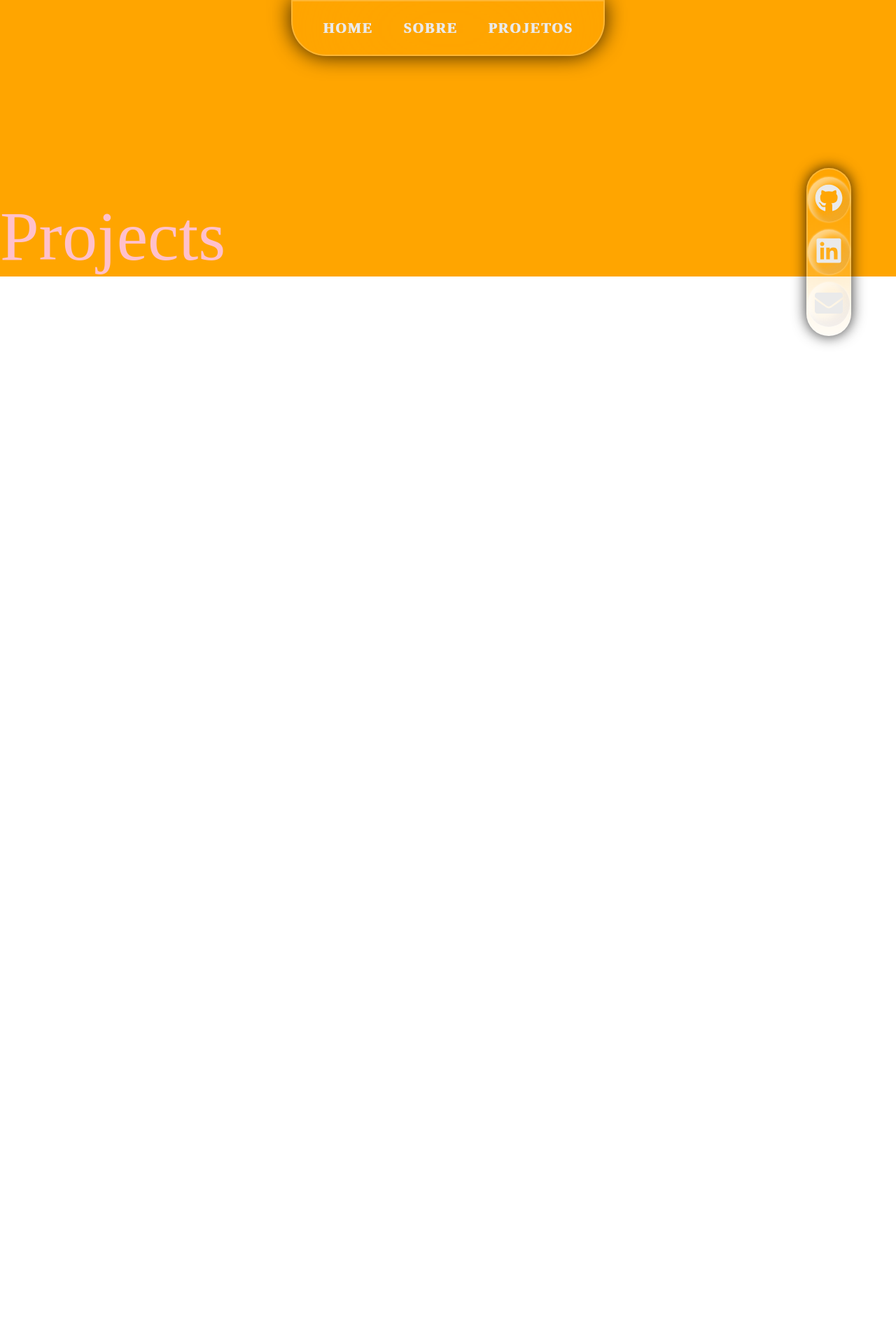
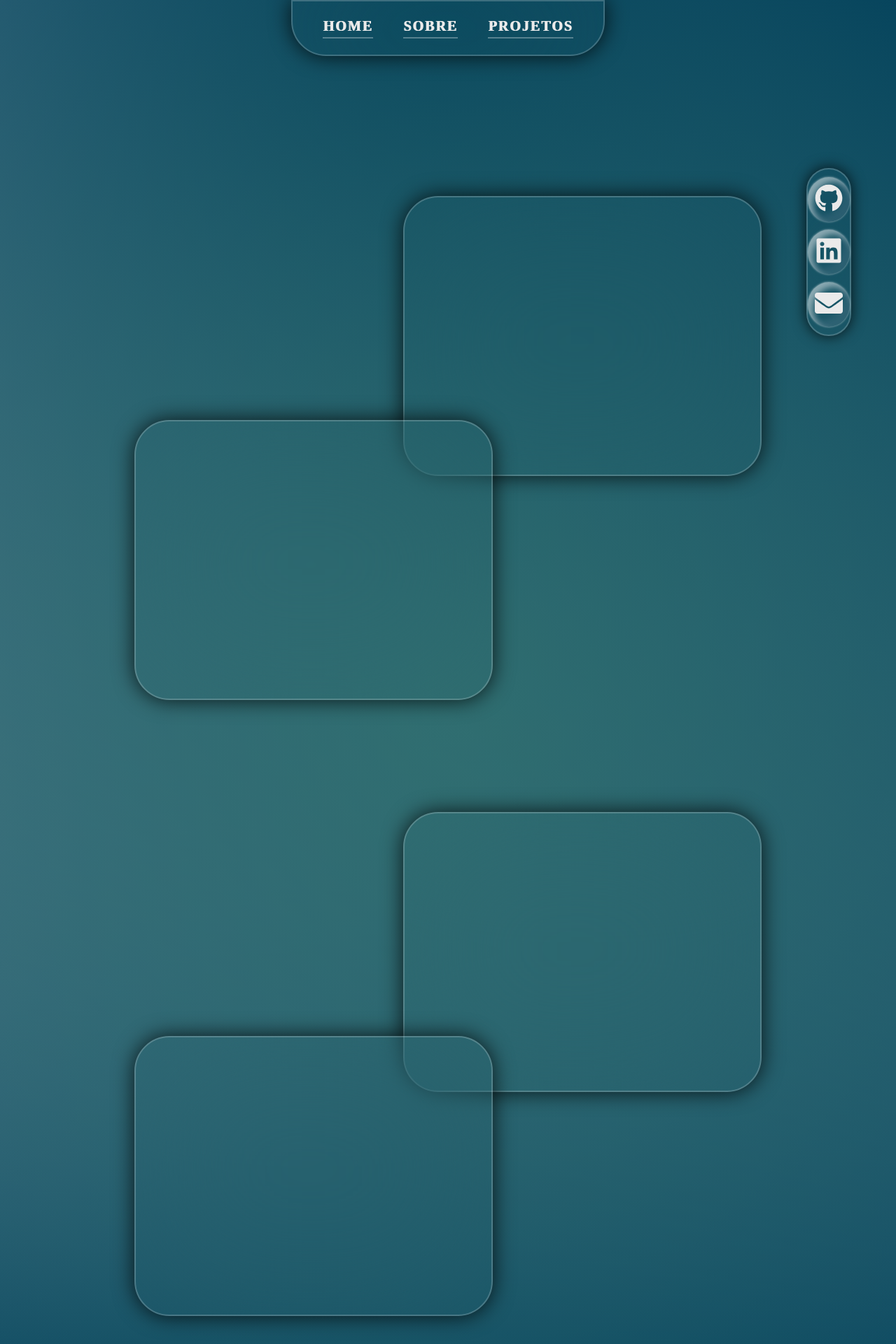
Before and after one commit to brenolg/brenolg.github.io, a React (Create React App) app: page /projects in a window 1280 px wide. Shown: the top 1920 px of the page at 70% size. Before the commit the page ends 800 px from the top, so only its background shows below. Built offline with nearby package versions, Linux system fonts and the light colour scheme; a web font is replaced by a local one.

Commit message:
feat: iniciando paginas about e projects

```diff
--- a/public/index.html
+++ b/public/index.html
@@ -35,7 +35,6 @@
 	</head>
 
 	<body>
-		<noscript>You need to enable JavaScript to run this app.</noscript>
 		<div id="root"></div>
 	</body>
 </html>
--- a/src/components/Header.module.css
+++ b/src/components/Header.module.css
@@ -28,7 +28,7 @@ header {
 
 header button {
 	background-color: inherit;
-	border-radius: 20px;
+
 	border: none;
 
 	transition: all 0.8s ease;
@@ -41,6 +41,8 @@ header button {
 	font-weight: 900;
 	letter-spacing: 2px;
 	text-shadow: 1px 0 var(--white);
+	padding-bottom: 4px;
+	border-bottom: 2px solid rgb(255, 255, 255, 0.3);
 }
 
 header button:hover {
--- a/src/components/Tecs.jsx
+++ b/src/components/Tecs.jsx
@@ -34,8 +34,8 @@ export default function Tecs() {
 					className={styles.tilt}>
 					<dt>
 						<DiJavascript className={styles.tecs} />
-						<dd>Javascript</dd>
 					</dt>
+					<dd>Javascript</dd>
 				</Tilt>
 
 				<Tilt
@@ -47,8 +47,8 @@ export default function Tecs() {
 					className={styles.tilt}>
 					<dt>
 						<FaReact className={styles.tecs} />
-						<dd>React</dd>
 					</dt>
+					<dd>React</dd>
 				</Tilt>
 
 				<Tilt
@@ -60,8 +60,8 @@ export default function Tecs() {
 					className={styles.tilt}>
 					<dt>
 						<AiFillHtml5 className={styles.tecs} />
-						<dd>HTML</dd>
 					</dt>
+					<dd>HTML</dd>
 				</Tilt>
 
 				<Tilt
@@ -73,8 +73,8 @@ export default function Tecs() {
 					className={styles.tilt}>
 					<dt>
 						<FaCss3Alt className={styles.tecs} />
-						<dd>CSS</dd>
 					</dt>
+					<dd>CSS</dd>
 				</Tilt>
 
 				<Tilt
@@ -86,8 +86,8 @@ export default function Tecs() {
 					className={styles.tilt}>
 					<dt>
 						<FaGithub className={styles.tecs} />
-						<dd>Git Hub</dd>
 					</dt>
+					<dd>Git Hub</dd>
 				</Tilt>
 
 				<Tilt
@@ -99,8 +99,8 @@ export default function Tecs() {
 					className={styles.tilt}>
 					<dt>
 						<SiJest className={styles.tecs} />
-						<dd>Jest</dd>
 					</dt>
+					<dd>Jest</dd>
 				</Tilt>
 
 				<Tilt
@@ -112,8 +112,8 @@ export default function Tecs() {
 					className={styles.tilt}>
 					<dt>
 						<SiTestinglibrary className={styles.tecs} />
-						<dd>RTL</dd>
 					</dt>
+					<dd>RTL</dd>
 				</Tilt>
 
 				<Tilt
@@ -125,8 +125,8 @@ export default function Tecs() {
 					className={styles.tilt}>
 					<dt>
 						<FaDocker className={styles.tecs} />
-						<dd>Docker</dd>
 					</dt>
+					<dd>Docker</dd>
 				</Tilt>
 
 				<Tilt
@@ -138,8 +138,8 @@ export default function Tecs() {
 					className={styles.tilt}>
 					<dt>
 						<GrMysql className={styles.tecs} />
-						<dd>SQL</dd>
 					</dt>
+					<dd>SQL</dd>
 				</Tilt>
 
 				<Tilt
@@ -151,8 +151,8 @@ export default function Tecs() {
 					className={styles.tilt}>
 					<dt>
 						<SiRedux className={styles.tecs} />
-						<dd>Redux</dd>
 					</dt>
+					<dd>Redux</dd>
 				</Tilt>
 
 				<Tilt
@@ -164,8 +164,8 @@ export default function Tecs() {
 					className={styles.tilt}>
 					<dt>
 						<SiEslint className={styles.tecs} />
-						<dd>Lint</dd>
 					</dt>
+					<dd>Lint</dd>
 				</Tilt>
 
 				<Tilt
@@ -177,8 +177,8 @@ export default function Tecs() {
 					className={styles.tilt}>
 					<dt>
 						<FaBootstrap className={styles.tecs} />
-						<dd>Bootstrap</dd>
 					</dt>
+					<dd>Bootstrap</dd>
 				</Tilt>
 
 				<Tilt
@@ -190,8 +190,8 @@ export default function Tecs() {
 					className={styles.tilt}>
 					<dt>
 						<FiFigma className={styles.tecs} />
-						<dd>Figma</dd>
 					</dt>
+					<dd>Figma</dd>
 				</Tilt>
 
 				<Tilt
@@ -203,8 +203,8 @@ export default function Tecs() {
 					className={styles.tilt}>
 					<dt>
 						<SiGimp className={styles.tecs} />
-						<dd>GIMP</dd>
 					</dt>
+					<dd>GIMP</dd>
 				</Tilt>
 
 				<Tilt
@@ -216,8 +216,8 @@ export default function Tecs() {
 					className={styles.tilt}>
 					<dt>
 						<FiSlack className={styles.tecs} />
-						<dd>Slack</dd>
 					</dt>
+					<dd>Slack</dd>
 				</Tilt>
 
 				<Tilt
@@ -229,8 +229,8 @@ export default function Tecs() {
 					className={styles.tilt}>
 					<dt>
 						<SiSteam className={styles.tecs} />
-						<dd>Steam</dd>
 					</dt>
+					<dd>Steam</dd>
 				</Tilt>
 			</dl>
 		</div>
--- a/src/components/Tecs.module.css
+++ b/src/components/Tecs.module.css
@@ -13,7 +13,7 @@ dt {
 	display: flex;
 	flex-direction: column;
 	justify-content: space-evenly;
-	margin: 28px;
+	margin: 15px 28px;
 	text-align: center;
 	transition: all 3s ease-in-out;
 }
@@ -24,7 +24,7 @@ dd {
 	font-weight: 700;
 	font-weight: bold;
 	letter-spacing: 2px;
-	margin-top: 10px;
+	margin-bottom: 18px;
 	text-align: center;
 	text-shadow: 1px 0 var(--white);
 	transition: all 1s;
--- a/src/pages/About.module.css
+++ b/src/pages/About.module.css
@@ -22,7 +22,11 @@
 }
 
 .section1 {
+	margin: auto;
 	margin-bottom: 20vh;
+	position: relative;
+	height: 90vh;
+	width: 70vw;
 }
 
 .my_img {
@@ -30,6 +34,10 @@
 	margin: auto;
 	border-radius: 50px;
 	height: 50vh;
+	position: absolute;
+
+	top: 0px;
+	right: 0px;
 }
 
 .text1 {
@@ -37,6 +45,9 @@
 	margin: auto;
 	border-radius: 50px;
 	height: 60vh;
+	position: absolute;
+	bottom: 0px;
+	left: 0px;
 }
 
 .text2 {
--- a/src/pages/Home.jsx
+++ b/src/pages/Home.jsx
@@ -7,7 +7,7 @@ import Tilt from 'react-parallax-tilt';
 
 export default function Home() {
 	return (
-		<body className={styles.body}>
+		<div className={styles.body}>
 			<Header />
 			<main>
 				<Nav />
@@ -60,7 +60,7 @@ export default function Home() {
 					</div>
 				</Tilt>
 
-				<section class={styles.hard_skils}>
+				<section className={styles.hard_skils}>
 					<Tilt
 						className={`${styles.glass} ${styles.tecs_container}`}
 						perspective={2250}
@@ -86,6 +86,6 @@ export default function Home() {
 						glareColor={'rgb(189, 189, 189)'}></Tilt>
 				</section>
 			</main>
-		</body>
+		</div>
 	);
 }
--- a/src/pages/Projects.jsx
+++ b/src/pages/Projects.jsx
@@ -1,6 +1,7 @@
 import Header from '../components/Header';
 import styles from './Projects.module.css';
 import Nav from '../components/Nav';
+import Tilt from 'react-parallax-tilt';
 
 export default function Projects() {
 	return (
@@ -8,7 +9,53 @@ export default function Projects() {
 			<Header />
 			<main>
 				<Nav />
-				<span className={styles.span}>Projects</span>
+				<section className={`${styles.sectionFront}`}>
+					<Tilt
+						className={`${styles.imgFront} ${styles.glass}`}
+						perspective={2250}
+						tiltMaxAngleX={3}
+						tiltMaxAngleY={3}
+						transitionSpeed={3000}
+						glareEnable={true}
+						glareBorderRadius={'50px'}
+						glareMaxOpacity={0.1}
+						glareColor={'rgb(189, 189, 189)'}></Tilt>
+
+					<Tilt
+						className={`${styles.textFront} ${styles.glass}`}
+						perspective={2250}
+						tiltMaxAngleX={3}
+						tiltMaxAngleY={3}
+						transitionSpeed={3000}
+						glareEnable={true}
+						glareBorderRadius={'50px'}
+						glareMaxOpacity={0.1}
+						glareColor={'rgb(189, 189, 189)'}></Tilt>
+				</section>
+
+				<section className={`${styles.sectionBack}`}>
+					<Tilt
+						className={`${styles.imgBack} ${styles.glass}`}
+						perspective={2250}
+						tiltMaxAngleX={3}
+						tiltMaxAngleY={3}
+						transitionSpeed={3000}
+						glareEnable={true}
+						glareBorderRadius={'50px'}
+						glareMaxOpacity={0.1}
+						glareColor={'rgb(189, 189, 189)'}></Tilt>
+
+					<Tilt
+						className={`${styles.textBack} ${styles.glass}`}
+						perspective={2250}
+						tiltMaxAngleX={3}
+						tiltMaxAngleY={3}
+						transitionSpeed={3000}
+						glareEnable={true}
+						glareBorderRadius={'50px'}
+						glareMaxOpacity={0.1}
+						glareColor={'rgb(189, 189, 189)'}></Tilt>
+				</section>
 			</main>
 		</body>
 	);
--- a/src/pages/Projects.module.css
+++ b/src/pages/Projects.module.css
@@ -1,8 +1,74 @@
 .body {
-	background: orange;
+	background: radial-gradient(
+			circle at center,
+			rgba(55, 122, 112, 0.6),
+			transparent
+		),
+		linear-gradient(225deg, #07455d, transparent),
+		radial-gradient(circle at top, #07455d, transparent),
+		linear-gradient(0deg, #07455d, transparent);
 }
 
-.span {
-	color: pink;
-	font-size: 100px;
+.glass {
+	box-shadow: 0px 0px 30px rgb(0, 0, 0, 0.8);
+	backdrop-filter: blur(100px);
+	opacity: opacity 0.8;
+	transition: all 1s ease-in-out;
+	border: 2px solid rgb(255, 255, 255, 0.2);
 }
+
+.glass:hover {
+	box-shadow: 0px 0px 40px 3px rgb(0, 0, 0, 0.8);
+}
+
+.sectionFront {
+	margin: auto;
+	position: relative;
+	height: 90vh;
+	width: 70vw;
+	margin-bottom: 20vh;
+}
+
+.imgFront {
+	height: 50vh;
+	width: 40vw;
+	position: absolute;
+	top: 0px;
+	right: 0px;
+	border-radius: 50px;
+}
+
+.textFront {
+	height: 50vh;
+	position: absolute;
+	width: 40vw;
+	bottom: 0px;
+	left: 0px;
+	border-radius: 50px;
+}
+
+.sectionBack {
+	margin: auto;
+	position: relative;
+	height: 90vh;
+	width: 70vw;
+	margin-bottom: 20vh;
+}
+
+.imgBack {
+	height: 50vh;
+	width: 40vw;
+	position: absolute;
+	top: 0px;
+	right: 0px;
+	border-radius: 50px;
+}
+
+.textBack {
+	height: 50vh;
+	position: absolute;
+	width: 40vw;
+	bottom: 0px;
+	left: 0px;
+	border-radius: 50px;
+}
```
